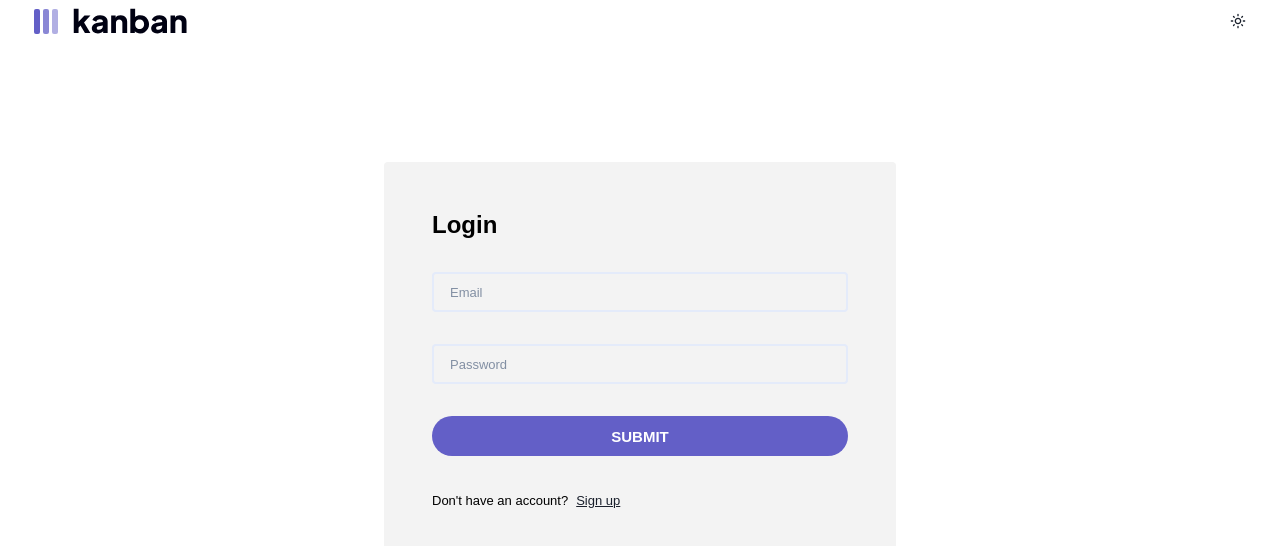
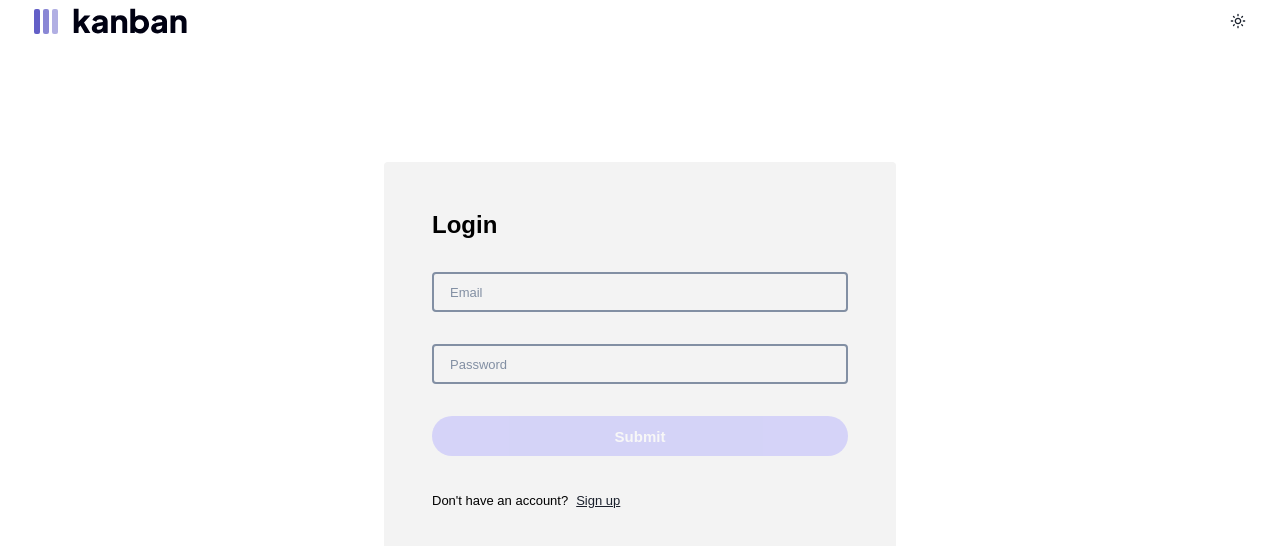
Before and after one commit to akinloludavid/kanban-task-mgt-ui, a React (Vite) app: page /auth/login in a window 1280 px wide. Shown: the top 546 px of the page. Built offline with nearby package versions, Linux system fonts and the light colour scheme; no server answers.

Commit message:
set up routing system

```diff
--- /dev/null
+++ b/src/pages/Login/api.ts
@@ -0,0 +1,26 @@
+import axios from 'axios'
+import { useMutation } from 'react-query'
+import { baseUrl } from '../../api/config'
+import { USER_AUTH_KEY } from '../../config/config'
+import { DASHBOARD } from '../../routes/pathnames'
+import { ILoginPayload } from '../../types'
+import { setLocalStorage } from '../../utils/helpers'
+import { useCustomToast } from '../../utils/toast'
+
+export const accountLogin = async (payload: ILoginPayload) => {
+    const response = await axios.post(`${baseUrl}/auth/login`, payload)
+    return response
+}
+
+export const useAccountLogin = () => {
+    const { successToast } = useCustomToast()
+    return useMutation({
+        mutationFn: (payload: ILoginPayload) => accountLogin(payload),
+        mutationKey: '/auth/login',
+        onSuccess: res => {
+            setLocalStorage(USER_AUTH_KEY, res.data?.user)
+            successToast('Login successful')
+            window.location.href = DASHBOARD
+        },
+    })
+}
--- a/src/pages/Login/index.tsx
+++ b/src/pages/Login/index.tsx
@@ -3,26 +3,102 @@ import {
     Button,
     Flex,
     Heading,
-    Image,
+    Icon,
     Input,
+    InputGroup,
     Link,
     Text,
 } from '@chakra-ui/react'
-import { NavLink, useSearchParams } from 'react-router-dom'
-import ModalContainer from '../../components/ModalContainer'
+import { useState } from 'react'
+import { IoMdEyeOff } from 'react-icons/io'
+import { IoEye } from 'react-icons/io5'
+import { NavLink } from 'react-router-dom'
+import CustomInput from '../../components/CustomInput'
 import { SIGNUP_PAGE } from '../../routes/pathnames'
+import { ILoginPayload } from '../../types'
+import { useCustomToast } from '../../utils/toast'
+import { loginSchema, useCustomFormik } from '../../utils/validations'
 import AuthContainer from '../Auth'
+import { useAccountLogin } from './api'
 
 const Login = () => {
-    const [searchParams] = useSearchParams()
-    const authMode = searchParams.get('step')
+    const [passwordType, setPasswordType] = useState('password')
+    const initialValues = {
+        email: '',
+        password: '',
+    }
+    const { errorToast } = useCustomToast()
+    const { mutate, isLoading: isLoginLoading } = useAccountLogin()
+    const onSubmit = (values: ILoginPayload) => {
+        mutate(values, {
+            onError: (err: any) => {
+                errorToast(
+                    err?.response?.data?.message ||
+                        err.message ||
+                        'Error occurred',
+                )
+            },
+        })
+    }
+    const { values, handleChange, handleBlur, touched, errors, dirty } =
+        useCustomFormik<ILoginPayload>({
+            initialValues,
+            validationSchema: loginSchema,
+            onSubmit,
+        })
     return (
         <Box>
             <AuthContainer>
                 <Heading>Login</Heading>
-                <Input placeholder='Email' />
-                <Input placeholder='Password' />
-                <Button w='full'>SUBMIT</Button>
+                <CustomInput
+                    placeholder='Email'
+                    name='email'
+                    value={values.email}
+                    onChange={handleChange}
+                    onBlur={handleBlur}
+                    error={touched.email && errors.email ? errors.email : ''}
+                />
+                <InputGroup>
+                    <CustomInput
+                        name='password'
+                        value={values.password}
+                        onChange={handleChange}
+                        onBlur={handleBlur}
+                        placeholder='Password'
+                        type={passwordType}
+                        error={
+                            touched.password && errors.password
+                                ? errors.password
+                                : ''
+                        }
+                    />
+                    <Icon
+                        display={!values.password ? 'none' : 'block'}
+                        as={passwordType === 'text' ? IoMdEyeOff : IoEye}
+                        top='50%'
+                        right='4%'
+                        cursor='pointer'
+                        transform='translateY(-50%)'
+                        position='absolute'
+                        onClick={() =>
+                            setPasswordType(prev =>
+                                prev === 'password' ? 'text' : 'password',
+                            )
+                        }
+                    />
+                </InputGroup>
+                <Button
+                    isLoading={isLoginLoading}
+                    isDisabled={!dirty || Object.keys(errors).length > 0}
+                    w='full'
+                    _hover={{
+                        bgColor: 'secColor',
+                    }}
+                    variant='primary'
+                    onClick={() => onSubmit(values)}
+                >
+                    Submit
+                </Button>
                 <Flex align={'center'} gap='8px'>
                     <Text>Don't have an account?</Text>
                     <Link
--- a/src/pages/Signup/index.tsx
+++ b/src/pages/Signup/index.tsx
@@ -49,11 +49,7 @@ const SignUp = () => {
             validationSchema: signUpSchema,
             onSubmit,
         })
-    const handleSubmit = (e: React.FormEvent<HTMLFormElement>) => {
-        e.preventDefault()
-        onSubmit(values)
-    }
-    console.log(!dirty)
+
     return (
         <Box>
             <AuthContainer>
@@ -102,8 +98,17 @@ const SignUp = () => {
                         w='full'
                         isLoading={isCreateAccountLoading}
                         onClick={() => onSubmit(values)}
+                        isDisabled={
+                            !dirty ||
+                            Object.keys(errors).length > 0 ||
+                            isCreateAccountLoading
+                        }
+                        _hover={{
+                            bgColor: 'secColor',
+                        }}
+                        variant='primary'
                     >
-                        SUBMIT
+                        Submit
                     </Button>
                     <Flex align={'center'} gap='8px'>
                         <Text>Already have an account?</Text>
--- a/src/stylesConfig/customComponents/Button.tsx
+++ b/src/stylesConfig/customComponents/Button.tsx
@@ -36,7 +36,13 @@ export const ButtonStyles = {
             width: '255px',
             height: '40px',
             _hover: {
-                bg: '#A8A4FF',
+                backgroudColor: 'secColor',
+            },
+            _disabled: {
+                bg: 'secColor',
+            },
+            _active: {
+                bg: 'pryColor',
             },
             '@media (max-width:480px)': {
                 width: 'full',
--- a/src/stylesConfig/customComponents/Input.tsx
+++ b/src/stylesConfig/customComponents/Input.tsx
@@ -5,7 +5,10 @@ import { StyleFunctionProps } from '@chakra-ui/react'
 const primary = (props: StyleFunctionProps) => ({
     field: {
         borderRadius: '4px',
-        border: '2px solid #E4EBFA',
+        border:
+            props.colorMode === 'dark'
+                ? '2px solid #E4EBFA'
+                : '2px solid #828FA3',
         outline: 'none',
         bgColor: 'transparent',
         fontSize: '13px',
--- a/src/types/index.ts
+++ b/src/types/index.ts
@@ -19,3 +19,8 @@ export interface ISignUpPayload {
     email: string
     password: string
 }
+
+export interface ILoginPayload {
+    email: string
+    password: string
+}
--- a/src/utils/helpers.ts
+++ b/src/utils/helpers.ts
@@ -4,4 +4,7 @@ export const getFromLocalStorage = (key: string) => {
     return JSON.parse(localStorage.getItem(key) as string)
 }
 
+export const setLocalStorage = (key: string, data: any) => {
+    localStorage.setItem(key, JSON.stringify(data))
+}
 export const userInfo = getFromLocalStorage(USER_AUTH_KEY)
--- a/src/utils/validations.ts
+++ b/src/utils/validations.ts
@@ -1,4 +1,4 @@
-import { FormikHelpers, useFormik } from 'formik'
+import { FormikHelpers, FormikProps, useFormik } from 'formik'
 import * as Yup from 'yup'
 
 interface ICustomFormik<T> {
@@ -19,6 +19,7 @@ export const useCustomFormik = <T>({
 
         enableReinitialize: true,
         onSubmit,
+        validateOnMount: true,
         ...options,
     })
 }
@@ -28,3 +29,10 @@ export const signUpSchema = Yup.object({
         .email('Invalid email'),
     password: Yup.string().required('Please provide your password'),
 })
+
+export const loginSchema = Yup.object({
+    email: Yup.string()
+        .required('Please provide your email')
+        .email('Invalid email'),
+    password: Yup.string().required('Please provide your password'),
+})
```
